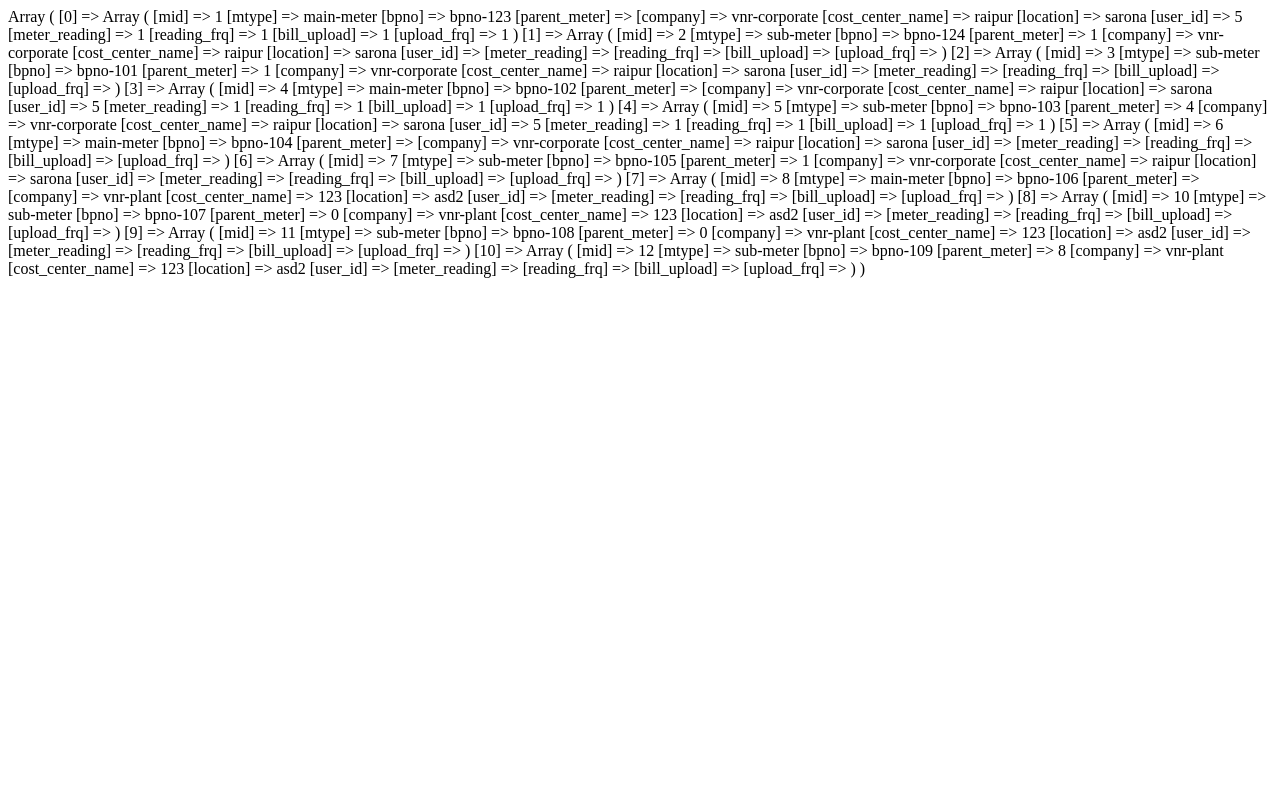
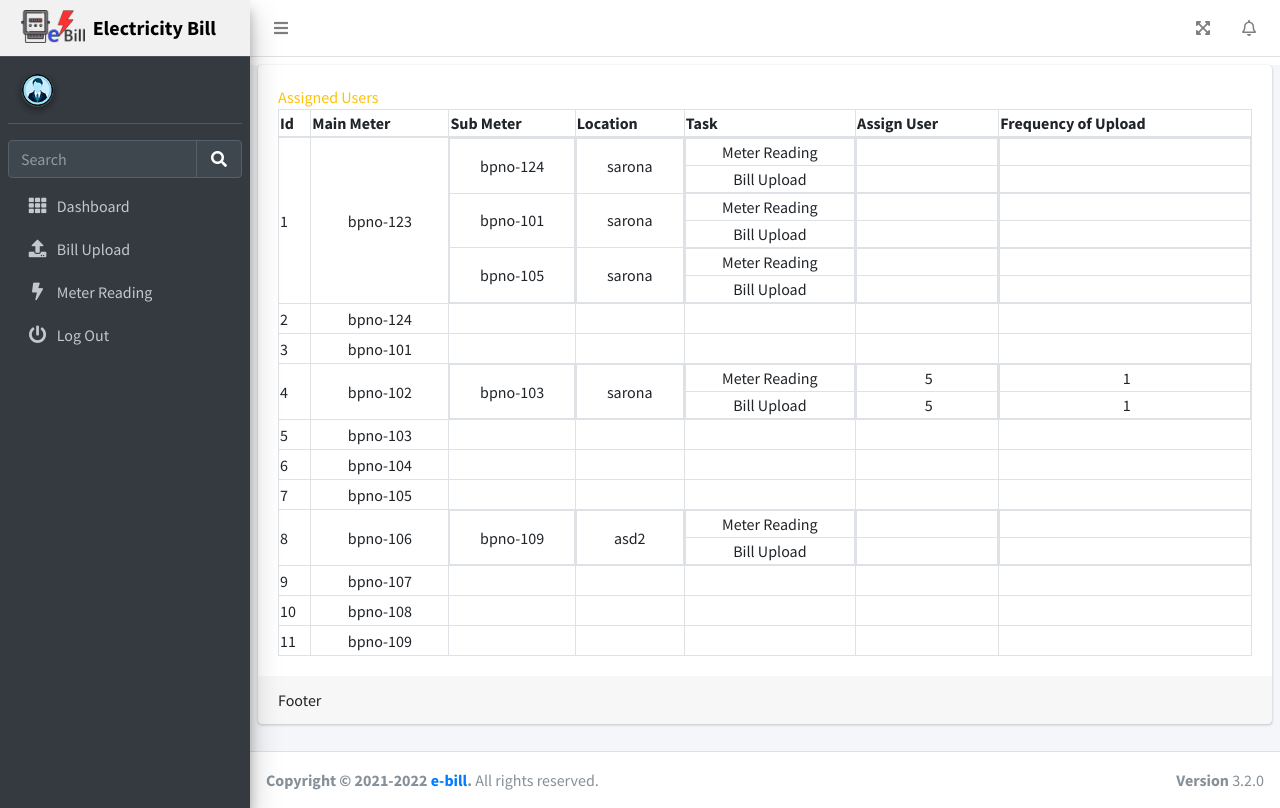
Before and after one commit to rahul1290/bill, a CodeIgniter app: page /bill/index.php/assigntask_ctrl/assign_user_list in a window 1280 px wide. Before the commit the page ends 278 px from the top, so only its background shows below. Run offline with CodeIgniter, Linux system fonts and the light colour scheme; data comes from the database, SQL or seed files in the repository; some libraries are stand-ins or nearby versions.

Commit message:
task assign

```diff
--- a/application/controllers/Assigntask_ctrl.php
+++ b/application/controllers/Assigntask_ctrl.php
@@ -118,165 +118,6 @@
 								left JOIN (SELECT task_id,if(isnull(sub_meter_id),sno_id,sub_meter_id) as meter_id,user_id,meter_reading,reading_frq,bill_upload,upload_frq FROM task_assign WHERE status = 1) as ta on ta.meter_id = mm.mid
 								group by mm.bpno
 								order by mm.mid")->result_array();
-	$json = '[
-		{
-			"mid": "1",
-			"mtype": "main-meter",
-			"bpno": "bpno-123",
-			"parent_meter": null,
-			"company": "vnr-corporate",
-			"cost_center_name": "raipur",
-			"location": "sarona",
-			"user_id": "5",
-			"meter_reading": "1",
-			"reading_frq": "1",
-			"bill_upload": "1",
-			"upload_frq": "1"
-		},
-		{
-			"mid": "2",
-			"mtype": "sub-meter",
-			"bpno": "bpno-124",
-			"parent_meter": "1",
-			"company": "vnr-corporate",
-			"cost_center_name": "raipur",
-			"location": "sarona",
-			"user_id": null,
-			"meter_reading": null,
-			"reading_frq": null,
-			"bill_upload": null,
-			"upload_frq": null
-		},
-		{
-			"mid": "3",
-			"mtype": "sub-meter",
-			"bpno": "bpno-101",
-			"parent_meter": "1",
-			"company": "vnr-corporate",
-			"cost_center_name": "raipur",
-			"location": "sarona",
-			"user_id": null,
-			"meter_reading": null,
-			"reading_frq": null,
-			"bill_upload": null,
-			"upload_frq": null
-		},
-		{
-			"mid": "4",
-			"mtype": "main-meter",
-			"bpno": "bpno-102",
-			"parent_meter": null,
-			"company": "vnr-corporate",
-			"cost_center_name": "raipur",
-			"location": "sarona",
-			"user_id": "5",
-			"meter_reading": "1",
-			"reading_frq": "1",
-			"bill_upload": "1",
-			"upload_frq": "1"
-		},
-		{
-			"mid": "5",
-			"mtype": "sub-meter",
-			"bpno": "bpno-103",
-			"parent_meter": "4",
-			"company": "vnr-corporate",
-			"cost_center_name": "raipur",
-			"location": "sarona",
-			"user_id": "5",
-			"meter_reading": "1",
-			"reading_frq": "1",
-			"bill_upload": "1",
-			"upload_frq": "1"
-		},
-		{
-			"mid": "6",
-			"mtype": "main-meter",
-			"bpno": "bpno-104",
-			"parent_meter": null,
-			"company": "vnr-corporate",
-			"cost_center_name": "raipur",
-			"location": "sarona",
-			"user_id": null,
-			"meter_reading": null,
-			"reading_frq": null,
-			"bill_upload": null,
-			"upload_frq": null
-		},
-		{
-			"mid": "7",
-			"mtype": "sub-meter",
-			"bpno": "bpno-105",
-			"parent_meter": "1",
-			"company": "vnr-corporate",
-			"cost_center_name": "raipur",
-			"location": "sarona",
-			"user_id": null,
-			"meter_reading": null,
-			"reading_frq": null,
-			"bill_upload": null,
-			"upload_frq": null
-		},
-		{
-			"mid": "8",
-			"mtype": "main-meter",
-			"bpno": "bpno-106",
-			"parent_meter": null,
-			"company": "vnr-plant",
-			"cost_center_name": "123",
-			"location": "asd2",
-			"user_id": null,
-			"meter_reading": null,
-			"reading_frq": null,
-			"bill_upload": null,
-			"upload_frq": null
-		},
-		{
-			"mid": "10",
-			"mtype": "sub-meter",
-			"bpno": "bpno-107",
-			"parent_meter": "0",
-			"company": "vnr-plant",
-			"cost_center_name": "123",
-			"location": "asd2",
-			"user_id": null,
-			"meter_reading": null,
-			"reading_frq": null,
-			"bill_upload": null,
-			"upload_frq": null
-		},
-		{
-			"mid": "11",
-			"mtype": "sub-meter",
-			"bpno": "bpno-108",
-			"parent_meter": "0",
-			"company": "vnr-plant",
-			"cost_center_name": "123",
-			"location": "asd2",
-			"user_id": null,
-			"meter_reading": null,
-			"reading_frq": null,
-			"bill_upload": null,
-			"upload_frq": null
-		},
-		{
-			"mid": "12",
-			"mtype": "sub-meter",
-			"bpno": "bpno-109",
-			"parent_meter": "8",
-			"company": "vnr-plant",
-			"cost_center_name": "123",
-			"location": "asd2",
-			"user_id": null,
-			"meter_reading": null,
-			"reading_frq": null,
-			"bill_upload": null,
-			"upload_frq": null
-		}
-	]';
-
-	$jsons = json_decode($json,true);
-	print_r($jsons); die;
 
 	$data['main_content'] = $this->load->view('assigntask-show',$data,true);
 	$this->load->view('admin_layout',$data);
--- a/application/models/Meter_model.php
+++ b/application/models/Meter_model.php
@@ -80,14 +80,50 @@
 			JOIN location_master lm on lm.loc_id = mm.loc_id AND lm.status = 1
 			GROUP by t2.meter_id")->result_array();
 		} else {
-			$this->db->select('mr.*,u.fname,u.lname,mm.bpno,ta.upload_frq,ta.bill_upload');
-			$this->db->join('users u','u.uid = mr.user_id');
-			if(!is_null($uid)){
-				$this->db->where('mr.user_id',$uid);
+			$readings = $this->db->query("select t1.*,mm.mtype,mm.parent_meter,mm.bpno,ccm.name as cost_center,lm.name as location_name,u.fname,u.lname,t1.reading_date as last_reading_date
+				from (select mr.* from meter_reading mr,
+						(select bpno,max(reading_date) as last_reading_date
+								from meter_reading
+								group by bpno) max_sales
+				where mr.bpno=max_sales.bpno
+				and mr.reading_date=max_sales.last_reading_date) as t1
+				JOIN meter_master mm on mm.mid = t1.bpno AND mm.status = 1
+				JOIN cost_center_master ccm on ccm.costc_id = mm.costc_id AND ccm.status = 1
+				JOIN location_master lm on lm.loc_id = mm.loc_id AND lm.status = 1
+				JOIN users u on u.uid = t1.created_by")->result_array();
+
+			$this->db->select('mm.mid,mm.bpno,mm.mtype,mm2.bpno as parent_meter,ccm.name as cost_center,lm.name as location_name');
+			$this->db->join('cost_center_master ccm','ccm.costc_id = mm.costc_id AND ccm.status = 1');
+			$this->db->join('location_master lm','lm.loc_id = mm.loc_id AND lm.status = 1');
+			$this->db->join('meter_master mm2','mm2.mid = mm.parent_meter','left');
+			$meters = $this->db->get_where('meter_master mm',array('mm.status'=>1))->result_array();
+
+
+			//print_r($meters); die;
+			$finalarray = array();
+			foreach($meters as $meter){
+				$temp = array();
+				$flag = 1;
+				foreach($readings as $reading){
+					if($meter['bpno'] == $reading['bpno']){
+						$temp = $reading;
+						$flag = 0;
+						break;
+					}
+				}
+
+				if($flag){
+				 	$temp['mr_id'] = $meter['mid'];
+					$temp['cost_center'] = $meter['cost_center'];
+					$temp['location_name'] = $meter['location_name'];
+					$temp['parent_meter'] = $meter['parent_meter'];
+					$temp['bpno'] = $meter['bpno'];
+					$temp['mtype'] = $meter['mtype'];
+					$temp['last_reading_date'] = '';
+				}
+				$finalarray[] = $temp;
 			}
-			$this->db->join("(SELECT task_id,if(isnull(sub_meter_id),sno_id,sub_meter_id) as bpno,upload_frq,bill_upload FROM task_assign) as ta",'ta.bpno = mr.bpno');
-			$this->db->join('meter_master mm','mm.mid = mr.bpno AND mm.status = 1');
-			$result = $this->db->get_where('meter_reading mr',array('mr.status'=>1))->result_array();
+			$result = $finalarray;
 		}
 
 		return $result;
--- a/application/views/admin_layout.php
+++ b/application/views/admin_layout.php
@@ -80,7 +80,7 @@
           <img src="<?php echo base_url(); ?>assets/images/user-icon.png" class="img-circle elevation-2" alt="Naresh">
         </div>
         <div class="info">
-          <a href="#" class="d-block">Naresh Singh</a>
+          <a href="#" class="d-block"><?php echo ucfirst($this->session->userdata('name')); ?></a>
         </div>
       </div>
 
--- a/application/views/assigntask-show.php
+++ b/application/views/assigntask-show.php
@@ -2,10 +2,10 @@
       <!-- Default box -->
       <div class="card">
         <div class="card-body">
-          	<div class="offset-sm-1 col-10">
+          	<div class="">
           		<span class="text-warning" id="page-heading">Assigned Users</span>
 
-              <table class="table table-bordered">
+              <table class="table-bordered" width="100%">
                 <thead>
                   <tr>
                     <th>Id</th>
@@ -13,29 +13,83 @@
                     <th>Sub Meter</th>
                     <th>Location</th>
                     <th>Task</th>
+                    <th>Assign User</th>
+                    <th>Frequency of Upload</th>
                   </tr>
                 </thead>
                 <tbody>
-                  <?php $c=1; foreach($records as $record){
-                    if($record['mtype'] == 'main-meter'){ ?>
-                    <tr>
-                      <td><?php echo $c; ?></td>
-                      <td><?php echo $record['bpno']; ?></td>
+                  <?php $c=1; foreach($records as $record){ ?>
+                      <tr>
+                        <td style="vertical-align: middle;"><?php echo $c++; ?></td>
+                        <?php $ic=0; foreach($records as $r) {
+                          if($r['parent_meter'] == $record['mid']){
+                            $ic++;
+                          }
+                        } ?>
+                        <td class="text-center sdf" style="vertical-align: middle;height:<?php echo $ic * 30; ?>px;"><?php echo $record['bpno']; ?></td>
+                        <td style="height:<?php echo $ic * 30; ?>px;" class="text-center m-0 p-0">
+                          <table width="100%" style="height:100%;">
+                            <?php foreach($records as $r) {
+                              if($r['parent_meter'] == $record['mid']){
+                                echo "<tr><td style='height:".($ic*30)/$ic."px;'>".$r['bpno']."</td></tr>";
+                              }
+                            } ?>
+                          </table>
+                        </td>
+                        <td style="height:30px;" class="text-center m-0 p-0">
+                          <table width="100%" style="height:100%;">
+                            <?php foreach($records as $r) {
+                              if($r['parent_meter'] == $record['mid']){
+                                echo "<tr><td>".$r['location']."</td></tr>";
+                              }
+                            } ?>
+                          </table>
+                        </td>
+                        <td class="text-center m-0 p-0">
+                            <?php foreach($records as $r) {
+                              if($r['parent_meter'] == $record['mid']){
+                                echo "<table width='100%' style='height:100%'>
+                                  <tr>
+                                    <td style='height:15px;'>Meter Reading</td>
+                                  </tr>
+                                  <tr>
+                                    <td style='height:15px;'>Bill Upload</td>
+                                  </tr>
+                                </table>";
+                              }
+                            } ?>
+                        </td>
+                        <td class="text-center m-0 p-0">
+                            <?php foreach($records as $r) {
+                              if($r['parent_meter'] == $record['mid']){
+                                echo "<table width='100%' style='height:100%'>
+                                  <tr>
+                                    <td style='height:15px;'>&nbsp;".$r['user_id']."</td>
+                                  </tr>
+                                  <tr>
+                                    <td style='height:15px;'>&nbsp;".$r['user_id']."</td>
+                                  </tr>
+                                </table>";
+                              }
+                            } ?>
+                        </td>
+                        <td class="text-center m-0 p-0">
+                            <?php foreach($records as $r) {
+                              if($r['parent_meter'] == $record['mid']){
+                                echo "<table width='100%' style='height:100%'>
+                                  <tr>
+                                    <td style='height:15px;'>&nbsp;".$r['reading_frq']."</td>
+                                  </tr>
+                                  <tr>
+                                    <td style='height:15px;'>&nbsp;".$r['upload_frq']."</td>
+                                  </tr>
+                                </table>";
+                              }
+                            } ?>
+                        </td>
 
-                      <td>
-                        <table class="table table-bordered">
-                          <?php foreach($records as $rec){
-                            if($rec['parent_meter'] == $record['mid']){ ?>
-                              <tr>
-                                <td><?php echo $rec['bpno']; ?></td>
-                              </tr>
-                            <?php } ?>
-                          <?php } ?>
-                        </table>
-                      </td>
-
-                    </tr>
-                  <?php } $c++; } ?>
+                      </tr>
+                  <?php } ?>
                 </tbody>
               </table>
 
```
Also changed, not shown: application/views/meter-reading.php (+19 -5 lines).
